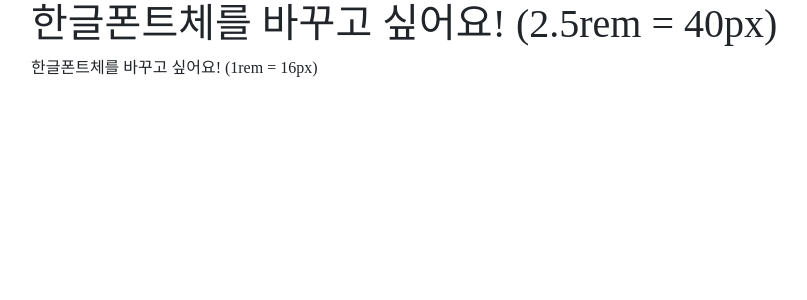
After one commit to skehdxhd96/Yakpago, a Flask app: template yakpago/templates/test.html in a window 1280 px wide. The commit adds this page. Shown: the top 300 px of the page, without its empty margins (54-861 px from the left). Run offline with Flask 2, Linux system fonts and the light colour scheme; the template is opened without the code that fills it, so the values that code supplies are empty; some libraries are stand-ins or nearby versions.

Commit message:
프런트 폰트변경

```diff
--- /dev/null
+++ b/yakpago/templates/font.css
@@ -0,0 +1,3 @@
+@import url(http://fonts.googleapis.com/earlyaccess/nanumgothic.css);
+
+html,body {font-family:nanumgothic !important;}
--- a/yakpago/templates/main.html
+++ b/yakpago/templates/main.html
@@ -12,7 +12,7 @@
     <!-- Custom styles for this template -->
     <link href="../static/style.css" rel="stylesheet">
     <link href="../static/main.css" rel="stylesheet">
-
+    <link rel="stylesheet" href="https://maxcdn.bootstrapcdn.com/bootstrap/4.0.0-beta.2/css/bootstrap.min.css">
     <!-- Bootstrap core CSS -->
     <link href="../static/bootstrap/css/bootstrap.css" rel="stylesheet">
     <link href="//netdna.bootstrapcdn.com/font-awesome/3.2.1/css/font-awesome.min.css" rel="stylesheet">
@@ -63,7 +63,7 @@
                         <span style="color:#ffffff">YAKPAGO</span></h1>
                     <h3><span style="color:#248822"><b>Your Only Pharmacist</b></span></h3>
 
-                    <p> 바쁜 일상 속에 약국을 들리기 어려운 현대인들을 위한 ML기반 진단 시스템.
+                    <p> 바쁜 일상 속에 약국을 들리기 어려운 현대인들을 위한 ML기반 의약품 추천 시스템.
                         <br>회사에서도 집에서도 당신만의 약사를 만나보세요. </p>
 
                     <p><a class="btn btn-success btn-lg">진단하기 <i class="icon icon-angle-center"></i></a></p>
@@ -484,7 +484,7 @@
                     <p>YAKPAGO</p>
                 </div>
                 <div class="col-md-5">
-                    <p>&copy; Copyright 2013 by Template Eden. All Rights Reserved.</p>
+                    <p>&copy; Copyright 2020 by 20_PF029. All Rights Reserved.</p>
                 </div>
                 <div class="col-md-5">
                     <nav id="footer-menu">
--- /dev/null
+++ b/yakpago/templates/test.html
@@ -0,0 +1,37 @@
+<!DOCTYPE html>
+
+<html lang="en">
+
+<head>
+
+<title>부트스트랩4 사용하기</title>
+
+<meta charset="utf-8">
+
+<meta name="viewport" content="width=device-width, initial-scale=1">
+
+<link rel="stylesheet" href="https://maxcdn.bootstrapcdn.com/bootstrap/4.0.0-beta.2/css/bootstrap.min.css">
+
+<link rel="stylesheet" href="font.css">
+
+<script src="https://ajax.googleapis.com/ajax/libs/jquery/3.2.1/jquery.min.js"></script>
+
+<script src="https://cdnjs.cloudflare.com/ajax/libs/popper.js/1.12.6/umd/popper.min.js"></script>
+
+<script src="https://maxcdn.bootstrapcdn.com/bootstrap/4.0.0-beta.2/js/bootstrap.min.js"></script>
+
+</head>
+
+<body>
+
+<div class="container">
+
+<h1>한글폰트체를 바꾸고 싶어요!  (2.5rem = 40px)</h1>
+
+<p>한글폰트체를 바꾸고 싶어요!  (1rem = 16px)</p>
+
+</div>
+
+</body>
+
+</html>
```
Also changed, not shown: yakpago/static/main.css (line endings or trailing spaces).
